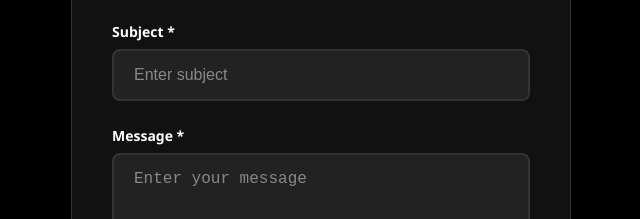
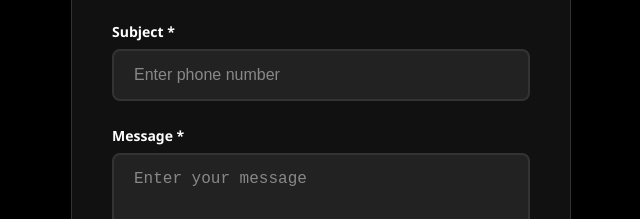
Before and after one commit to Prince364133/zsnapy-creator-details-form, a plain HTML site: page website_querry_form.html in a window 1280 px wide. Shown: the part 327-546 px from the top of the page, 319-959 px from the left. Drawn offline with Linux system fonts and the light colour scheme.

Commit message:
Update website_querry_form.html

```diff
--- a/website_querry_form.html
+++ b/website_querry_form.html
@@ -263,7 +263,7 @@
 
       <div class="form-group">
         <label for="subject">Subject *</label>
-        <input type="text" id="subject" name="subject" placeholder="Enter subject" required>
+        <input type="text" id="subject" name="Number" placeholder="Enter phone number" required>
       </div>
 
       <div class="form-group">
```
